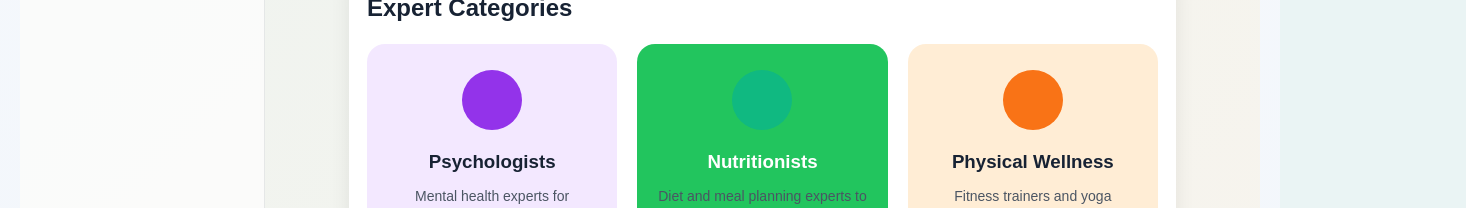
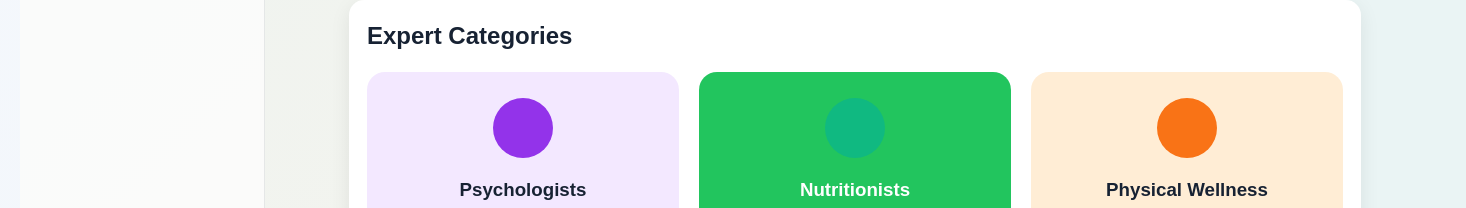
Before and after one commit to IIIT-Sricity-FSD-2024-2028/12_StackBuilders, a React (Vite) app in the folder front-end/react-app/: page /employee in a window 1280 px wide. Shown: the part 1924-2132 px from the top of the page, 1466 px wide, since content can reach past the window. Built offline with nearby package versions, Linux system fonts and the light colour scheme.

Commit message:
Add Employee layout wrapper with tab navbar

```diff
--- a/front-end/react-app/src/App.jsx
+++ b/front-end/react-app/src/App.jsx
@@ -9,12 +9,13 @@ import ExpertWorkspace from "./features/expert/ExpertWorkspace.jsx";
 import SupervisorWorkspace from "./features/supervisor/SupervisorWorkspace.jsx";
 
 // Employee feature pages
-import EmployeeDashboard    from "./features/employee/EmployeeDashboard.jsx";
+import EmployeeLayout      from "./features/employee/components/EmployeeLayout.jsx";
+import EmployeeDashboard   from "./features/employee/EmployeeDashboard.jsx";
 import EmployeeConsultation from "./features/employee/components/EmployeeConsultation.jsx";
-import WellnessCheckins     from "./features/employee/components/WellnessCheckins.jsx";
-import LiveSessions         from "./features/employee/components/LiveSessions.jsx";
-import VideoLibrary         from "./features/employee/components/VideoLibrary.jsx";
-import WellnessFormPage     from "./features/employee/components/WellnessFormPage.jsx";
+import WellnessCheckins    from "./features/employee/components/WellnessCheckins.jsx";
+import LiveSessions        from "./features/employee/components/LiveSessions.jsx";
+import VideoLibrary        from "./features/employee/components/VideoLibrary.jsx";
+import WellnessFormPage    from "./features/employee/components/WellnessFormPage.jsx";
 
 const roles = [
   ["Employee",   "/employee"],
@@ -51,7 +52,8 @@ function App() {
       <Route element={<DashboardLayout roles={roles} />}>
         <Route index element={<Navigate to="/employee" replace />} />
 
-        {/* ── Employee routes ── */}
+        {/* ── Employee routes (all share EmployeeNavbar via EmployeeLayout) ── */}
+        <Route element={<EmployeeLayout />}>
           <Route path="employee"          element={<EmployeeDashboard />} />
           <Route path="consultation"      element={<EmployeeConsultation />} />
           <Route path="wellness-checkins" element={<WellnessCheckins />} />
@@ -60,6 +62,7 @@ function App() {
           <Route path="mental-wellness"   element={<WellnessFormPage trackKey="mental" />} />
           <Route path="physical-wellness" element={<WellnessFormPage trackKey="physical" />} />
           <Route path="diet-plan"         element={<WellnessFormPage trackKey="nutrition" />} />
+        </Route>
 
         {/* ── Other role placeholders ── */}
         {roles
--- /dev/null
+++ b/front-end/react-app/src/features/employee/components/EmployeeLayout.jsx
@@ -0,0 +1,23 @@
+import { useState } from 'react';
+import { Outlet } from 'react-router-dom';
+import EmployeeNavbar from './EmployeeNavbar.jsx';
+import ProfileDrawer from './ProfileDrawer.jsx';
+
+/**
+ * Wraps all Employee routes — renders the tab navbar + profile drawer
+ * above every employee page, without duplicating them in each component.
+ */
+export default function EmployeeLayout() {
+  const [profileOpen, setProfileOpen] = useState(false);
+
+  return (
+    <div className="employee-workspace">
+      <EmployeeNavbar
+        onProfileClick={() => setProfileOpen(true)}
+        onLogout={() => { /* handled inside EmployeeNavbar */ }}
+      />
+      <ProfileDrawer open={profileOpen} onClose={() => setProfileOpen(false)} />
+      <Outlet />
+    </div>
+  );
+}
```
Lines whose indentation alone changed are shown as unchanged.
